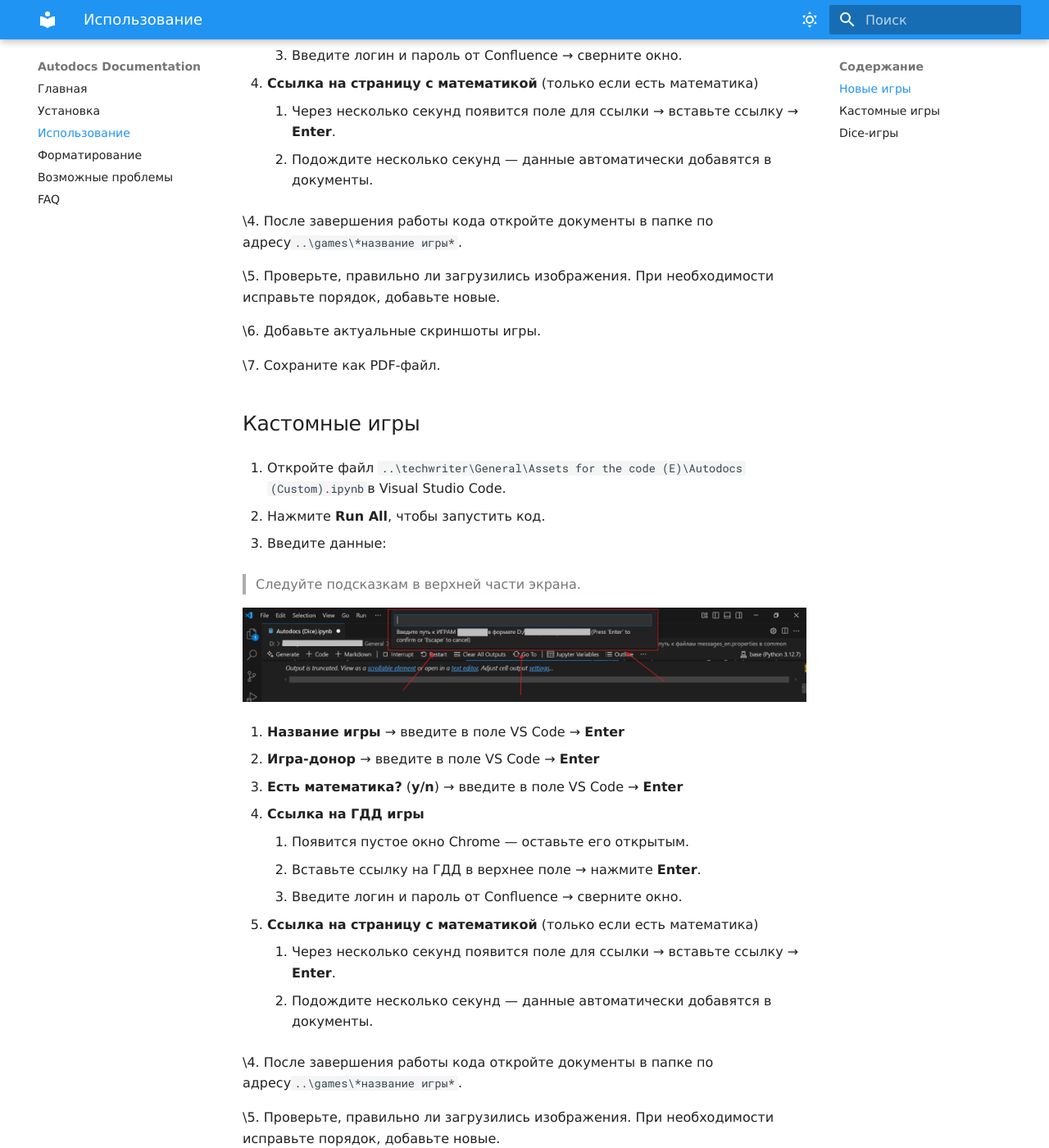
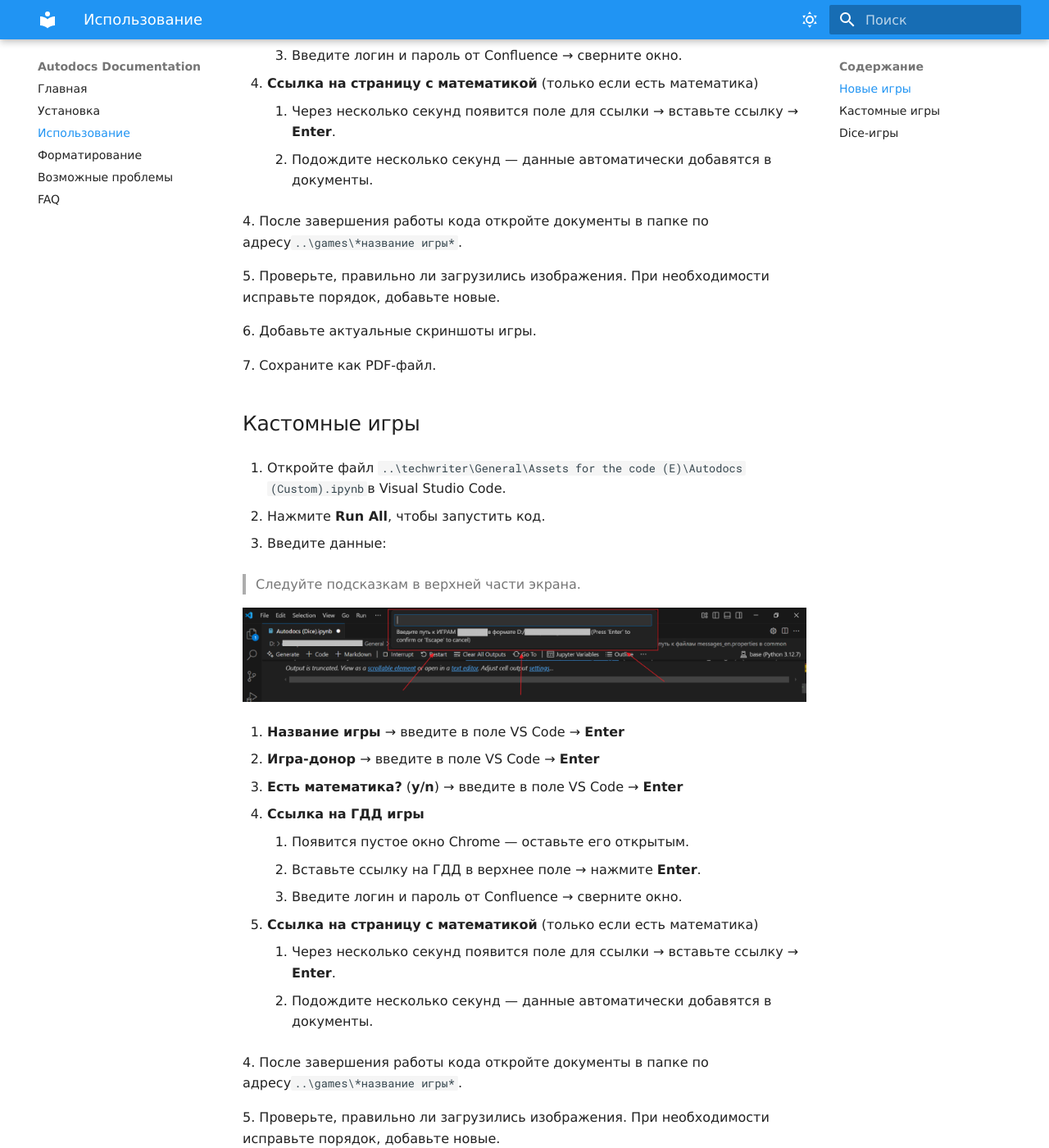
Before and after one commit to lopefre/Documentation, an MkDocs documentation site: the page built from docs/usage.md, in a window 1280 px wide and 1400 px high, scrolled down 1094 px. Shown: the whole window at 82% size. Built offline with MkDocs 1.6.1 and Material for MkDocs 9.7.7, drawn with Linux system fonts in a browser that asks for light colours; some web fonts are replaced; some of the changed text lies outside the part shown.

Commit message:
fixed lists

```diff
--- a/docs/usage.md
+++ b/docs/usage.md
@@ -36,14 +36,13 @@
             <li>Подождите несколько секунд — данные автоматически добавятся в документы.</li>
          </ol>
       </ol>
+4\. После завершения работы кода откройте документы в папке по адресу` ..\games\*название игры*`.
 
-\4. После завершения работы кода откройте документы в папке по адресу` ..\games\*название игры*`.
+5\. Проверьте, правильно ли загрузились изображения. При необходимости исправьте порядок, добавьте новые.
 
-\5. Проверьте, правильно ли загрузились изображения. При необходимости исправьте порядок, добавьте новые.
+6\. Добавьте актуальные скриншоты игры.
 
-\6. Добавьте актуальные скриншоты игры.
-
-\7. Сохраните как PDF-файл.
+7\. Сохраните как PDF-файл.
 
 ## Кастомные игры
 
@@ -75,18 +74,17 @@
          </ol>
       </ol>
 
-\4. После завершения работы кода откройте документы в папке по адресу` ..\games\*название игры*`.
+4\. После завершения работы кода откройте документы в папке по адресу` ..\games\*название игры*`.
 
-\5. Проверьте, правильно ли загрузились изображения. При необходимости исправьте порядок, добавьте новые.
+5\. Проверьте, правильно ли загрузились изображения. При необходимости исправьте порядок, добавьте новые.
 
-\6. Добавьте актуальные скриншоты игры.
+6\. Добавьте актуальные скриншоты игры.
 
-\7. Сохраните как PDF-файл.
+7\. Сохраните как PDF-файл.
 
 ## Dice-игры
 
 !!! Важно
-
 Если в ресурсах игры нет папки `html` и файла `help.html`, перед запуском кода скопируйте их из оригинальной игры. Их не нужно коммитить. После успешного выполнения кода просто удалите папку.
 
 1. Откройте файл `..\techwriter\General\Assets for the code (E)\Autodocs (Custom).ipynb`в Visual Studio Code.
@@ -117,10 +115,10 @@
          </ol>
       </ol>
 
-\4. После завершения работы кода откройте документы в папке по адресу` ..\games\*название игры*`.
+4\. После завершения работы кода откройте документы в папке по адресу` ..\games\*название игры*`.
 
-\5. Проверьте, правильно ли загрузились изображения. При необходимости исправьте порядок, добавьте новые.
+5\. Проверьте, правильно ли загрузились изображения. При необходимости исправьте порядок, добавьте новые.
 
-\6. Добавьте актуальные скриншоты игры.
+6\. Добавьте актуальные скриншоты игры.
 
-\7. Сохраните как PDF-файл.
+7\. Сохраните как PDF-файл.
```
